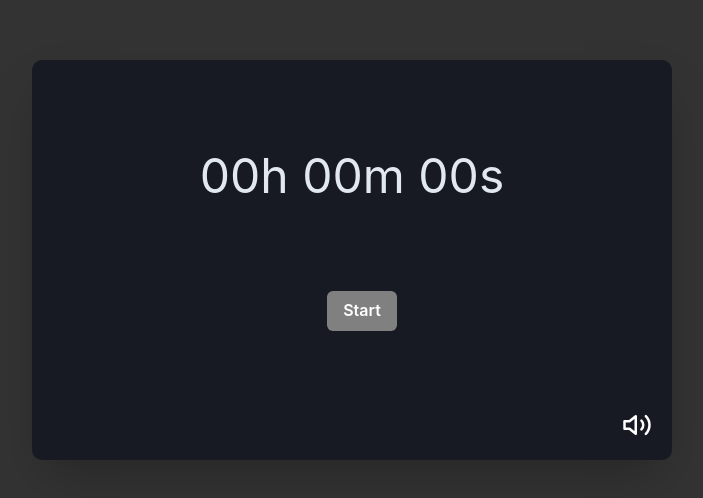
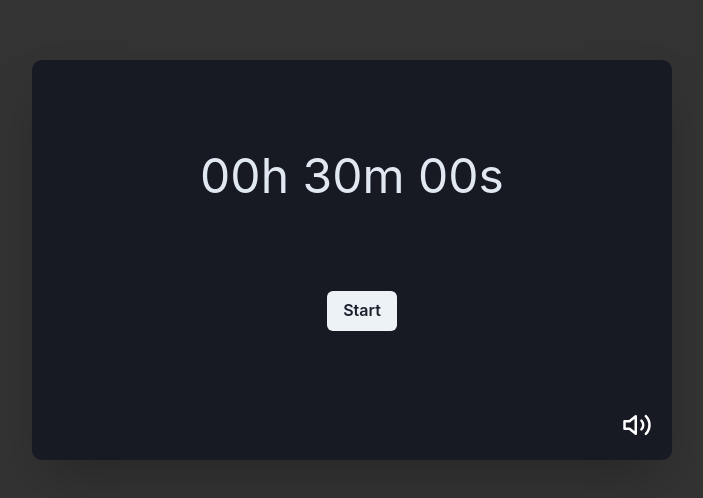
Before and after one commit to ffTsuzuku/MBPomodoro, a React (Vite) app: page / in a window 1280 px wide. Shown: the part 140-638 px from the top of the page, without its empty margins (288-991 px from the left). Built offline with nearby package versions, Linux system fonts and the light colour scheme.

Commit message:
Input now clears when focused, but shows last entry. Also added schedules.

```diff
--- a/src/components/Timer.tsx
+++ b/src/components/Timer.tsx
@@ -8,7 +8,9 @@ import AdvancedAudioPlayer, {
 
 import { Button, Flex, Input } from '@chakra-ui/react'
 import { CSSObject } from '@emotion/react'
-import VolumeControl, { AudioSource } from '../components/VolumeControl'
+import VolumeControl, {
+    AudioSource,
+} from '../components/VolumeControl'
 
 const Timer = () => {
     enum TimerStates {
@@ -16,12 +18,18 @@ const Timer = () => {
         Paused,
         Ended,
     }
-    const [userInput, setUserInput] = useState<string>('')
+    const predefinedSchedule: string[] = ['3000']
+    const [userInput, setUserInput] = useState<string>(predefinedSchedule[0])
+    const [prevUserInput, setPrevUserInput] = useState<string>('')
     const [timer, setTimer] = useState<number>()
     const inputRef = useRef<HTMLInputElement>(null)
     const [timerFocused, setTimerFocused] = useState<boolean>()
-    const [timerState, setTimerState] = useState<TimerStates>(TimerStates.Ended)
-    const [audioSources, setAudioSources] = useState<AudioSource[]>([])
+    const [timerState, setTimerState] = useState<TimerStates>(
+        TimerStates.Ended
+    )
+    const [audioSources, setAudioSources] = useState<AudioSource[]>(
+        []
+    )
 
     const timerInterval = useRef<number>()
     const timerRef = useRef<number>()
@@ -46,7 +54,34 @@ const Timer = () => {
     }
 
     const formatTime = () => {
-        if (!userInput) return '00h 00m 00s'
+
+        const formatUserInput = (userInput: string) => {
+            const time = userInput.padStart(6, '0')
+            const hours = time.slice(0, 2) || '00'
+            const mins = time.slice(2, 4) || '00'
+            const secs = time.slice(4, 6) || '00'
+
+            const [hoursAsNumber, minsAsNumber, secsAsNumber] =
+                parseUserInputIntoNumbers()
+
+            if (timerFocused) return `${hours}h ${mins}m ${secs}s`
+
+            return `${hoursAsNumber
+                .toString()
+                .padStart(2, '0')}h ${minsAsNumber
+                .toString()
+                .padStart(2, '0')}m ${secsAsNumber
+                .toString()
+                .padStart(2, '0')}s`
+        }
+
+        if (!userInput) {
+
+            if (prevUserInput) {
+                return formatUserInput(prevUserInput)
+            }
+            return '00h 00m 00s'
+        }
 
         if (timerInterval.current && timerRef.current) {
             let seconds: number | string = timerRef.current
@@ -61,23 +96,15 @@ const Timer = () => {
 
             return `${hours}h ${minutes}m ${seconds}s`
         }
-        const time = userInput.padStart(6, '0')
-        const hours = time.slice(0, 2) || '00'
-        const mins = time.slice(2, 4) || '00'
-        const secs = time.slice(4, 6) || '00'
-
-        const [hoursAsNumber, minsAsNumber, secsAsNumber] =
-            parseUserInputIntoNumbers()
-
-        if (timerFocused) return `${hours}h ${mins}m ${secs}s`
-
-        return `${hoursAsNumber.toString().padStart(2, '0')}h ${minsAsNumber
-            .toString()
-            .padStart(2, '0')}m ${secsAsNumber.toString().padStart(2, '0')}s`
+        return formatUserInput(userInput)
     }
 
     // convert what the user types in to [hours, mins, secods]
-    const parseUserInputIntoNumbers = (): [number, number, number] => {
+    const parseUserInputIntoNumbers = (): [
+        number,
+        number,
+        number
+    ] => {
         if (!userInput) return [0, 0, 0]
         const time = userInput.padStart(6, '0')
 
@@ -189,6 +216,12 @@ const Timer = () => {
         }
     }
 
+    const onFocusInput = () => {
+        setPrevUserInput(userInput)
+        setTimerFocused(true)
+        setUserInput('')
+    }
+
     const timerBtnStyles: CSSObject = {
         marginLeft: '20px',
     }
@@ -289,7 +322,7 @@ const Timer = () => {
             wrap='wrap'
         >
             <Input
-                onFocus={() => setTimerFocused(true)}
+                onFocus={onFocusInput}
                 onBlur={() => setTimerFocused(false)}
                 onChange={(e) => validateAndSetTime(e.target.value)}
                 onKeyDown={(e) => startTimeIfEntered(e)}
@@ -303,14 +336,21 @@ const Timer = () => {
                 w={'100%'}
                 justifyContent='center'
                 fontSize={'5xl'}
-                color={'gray.200'}
+                color={ timerFocused ? 'gray.600' : 'gray.200'}
                 onClick={() => inputRef?.current?.focus()}
             >
                 {formatTime()}
-                <span className='blinkMe'>{timerFocused ? '|' : ''}</span>
+                <span className='blinkMe'>
+                    {timerFocused ? '|' : ''}
+                </span>
             </Flex>
             {ButtonsJSX}
-            <Flex justifyContent={'flex-end'} w={'100%'} mr={5} mb={5}>
+            <Flex
+                justifyContent={'flex-end'}
+                w={'100%'}
+                mr={5}
+                mb={5}
+            >
                 <VolumeControl sources={audioSources} />
             </Flex>
         </Flex>
```
